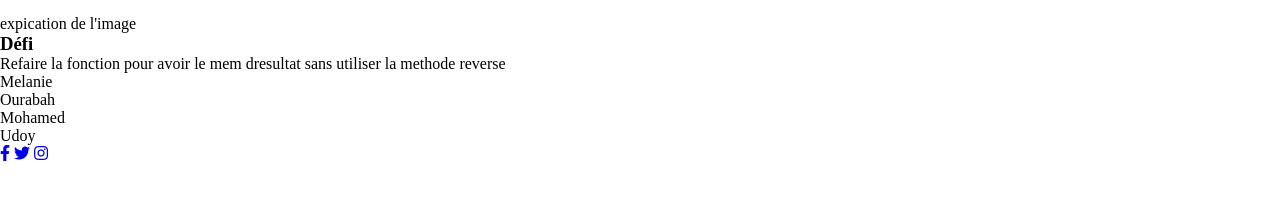
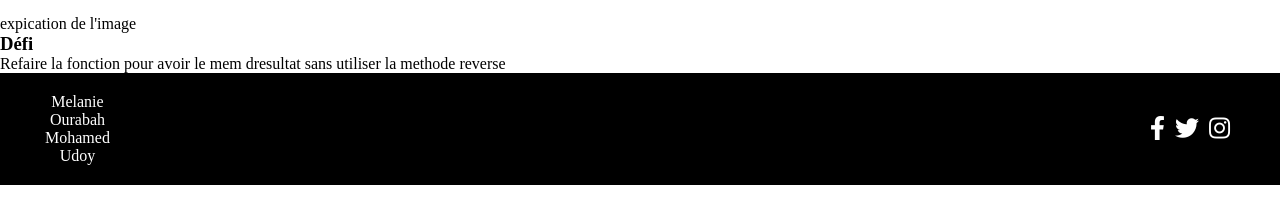
Before and after one commit to L-Ourabah/Libraire-de-function-Js, a plain HTML site: page index.html in a window 1280 px wide. Shown: the part 322-546 px from the top of the page. Drawn offline with Linux system fonts and the light colour scheme.

Commit message:
Update nav-footer.css

```diff
--- a/assets/css/nav-footer.css
+++ b/assets/css/nav-footer.css
@@ -5,6 +5,7 @@
     --bleu-tertiaire: #3884fc;
     --couleur-police: rgb(255, 255, 255);
   }
+
   nav {
     background: black;
        height: 80px;
@@ -118,3 +119,67 @@
          visibility: visible;
        }
      }
+
+
+
+
+
+
+
+
+
+
+
+
+
+
+
+
+
+/* Styles pour le footer */
+footer {
+  background-color: #000000;
+  color: #fff;
+  padding: 20px;
+  text-align: center;
+  position: relative;
+  overflow: hidden;
+}
+footer .container{
+  display: flex;
+  justify-content: space-between;
+  align-items: center;
+  padding-right: 25px;
+  padding-left: 25px;
+}
+.footer-content {
+  margin-bottom: 0;
+}
+
+.social-icons {
+  display: flex;
+  justify-content: center;
+}
+
+.social-icon {
+  color: #fff;
+  font-size: 24px;
+  margin: 0 5px;
+}
+
+/* Animation pour le fond du footer */
+@keyframes gradient-animation {
+  0% {
+    background-position: 0% 50%;
+  }
+  50% {
+    background-position: 100% 50%;
+  }
+  100% {
+    background-position: 0% 50%;
+  }
+}
+
+.footer-animation {
+  animation: gradient-animation 5s ease infinite;
+}
```
